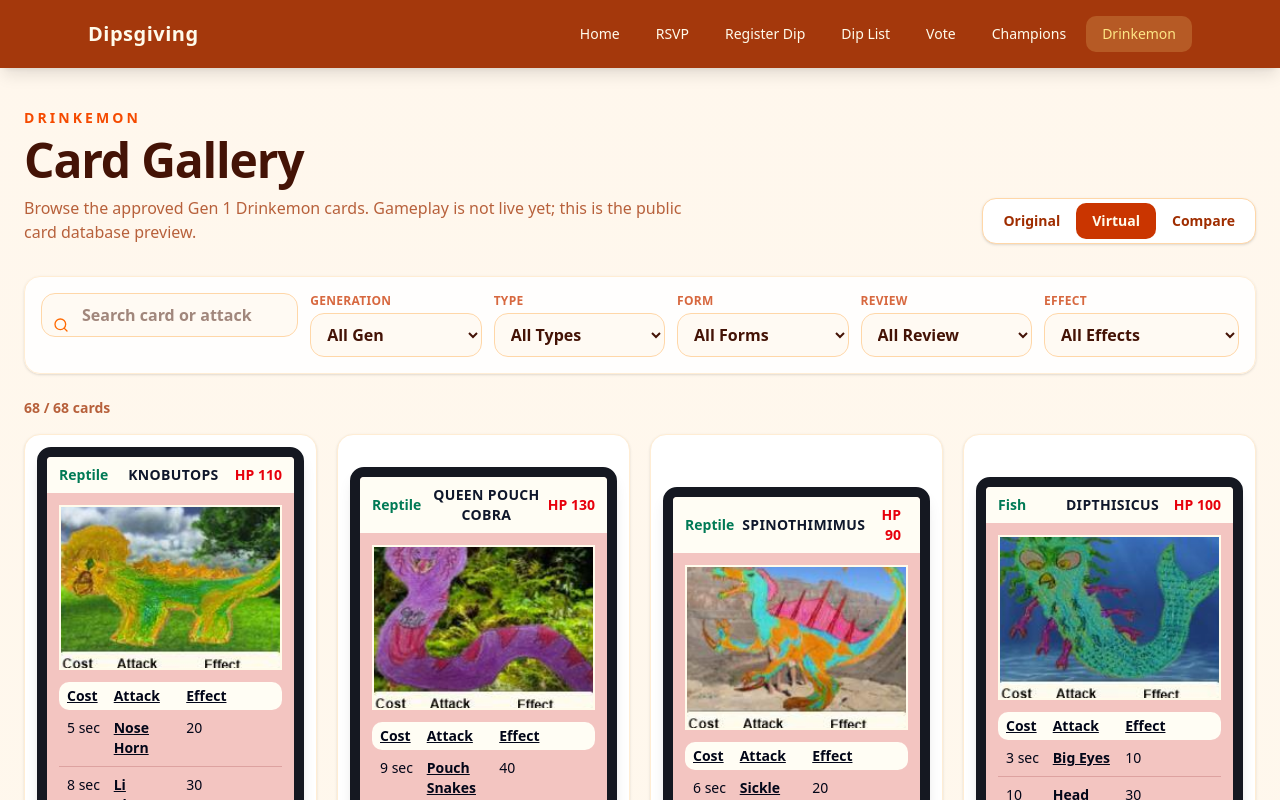
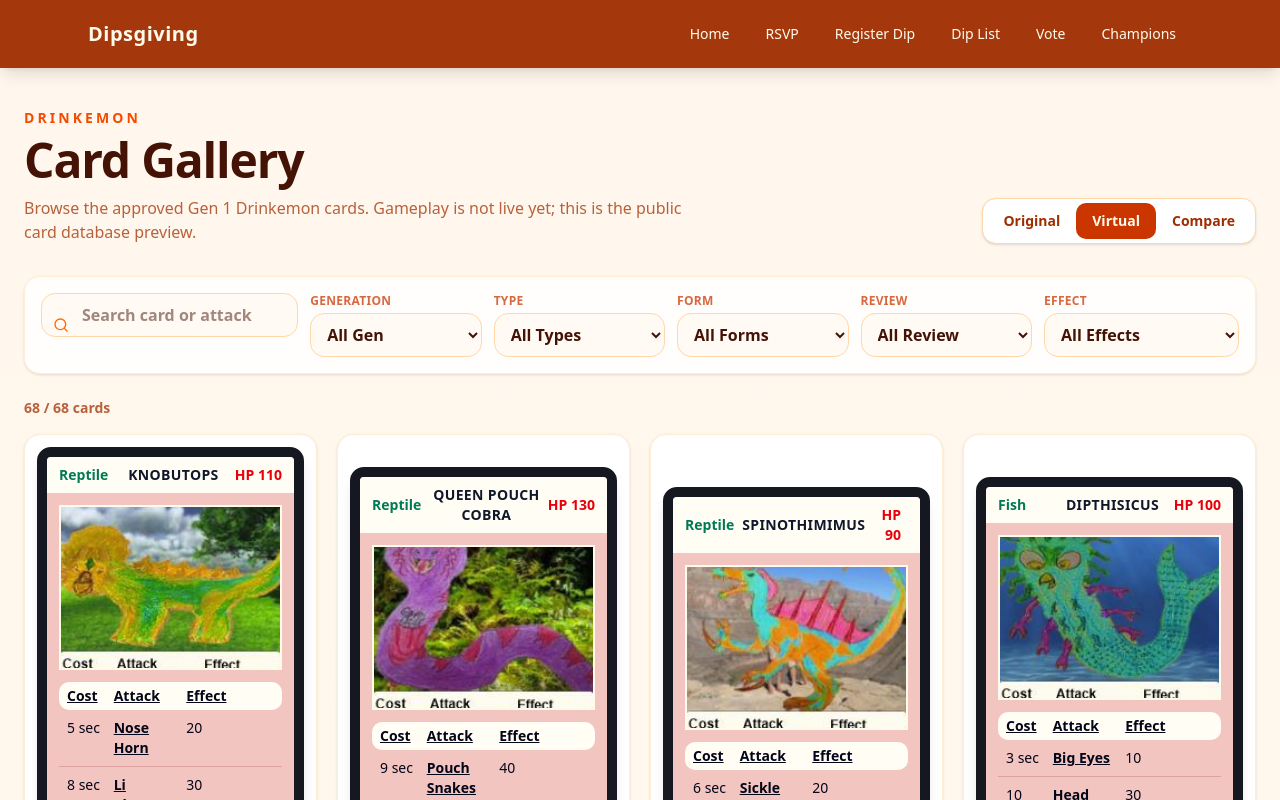
Before and after one commit to bmilici/dipsgiving, a Next.js app: page /drinkemon in a window 1280 px wide. Shown: the top 800 px of the page. Built offline with nearby package versions, Linux system fonts and the light colour scheme.

Commit message:
Hide Drinkemon from main navigation

```diff
--- a/src/components/Nav.tsx
+++ b/src/components/Nav.tsx
@@ -16,7 +16,6 @@ export default function Nav() {
     { href: "/dips", label: "Dip List" },
     { href: "/vote", label: "Vote" },
     { href: "/winners", label: "Champions" },
-    { href: "/drinkemon", label: "Drinkemon" },
   ];
 
   return (
```
